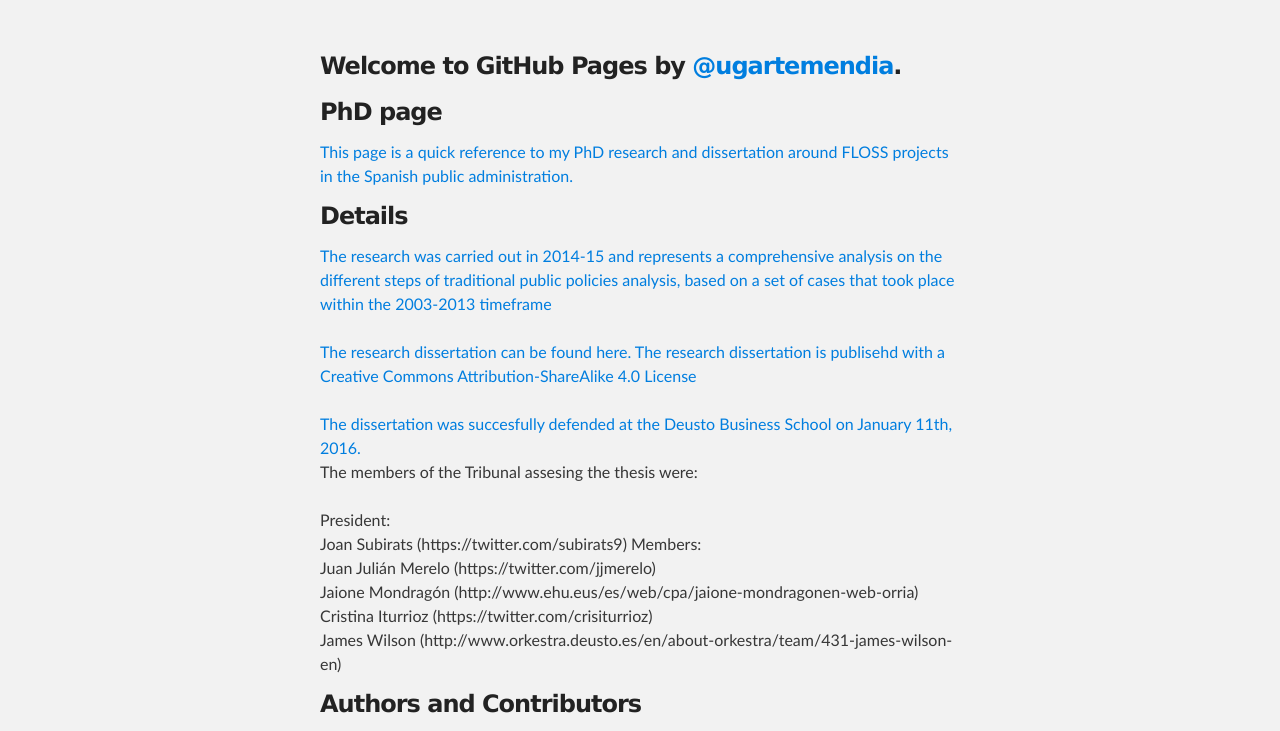
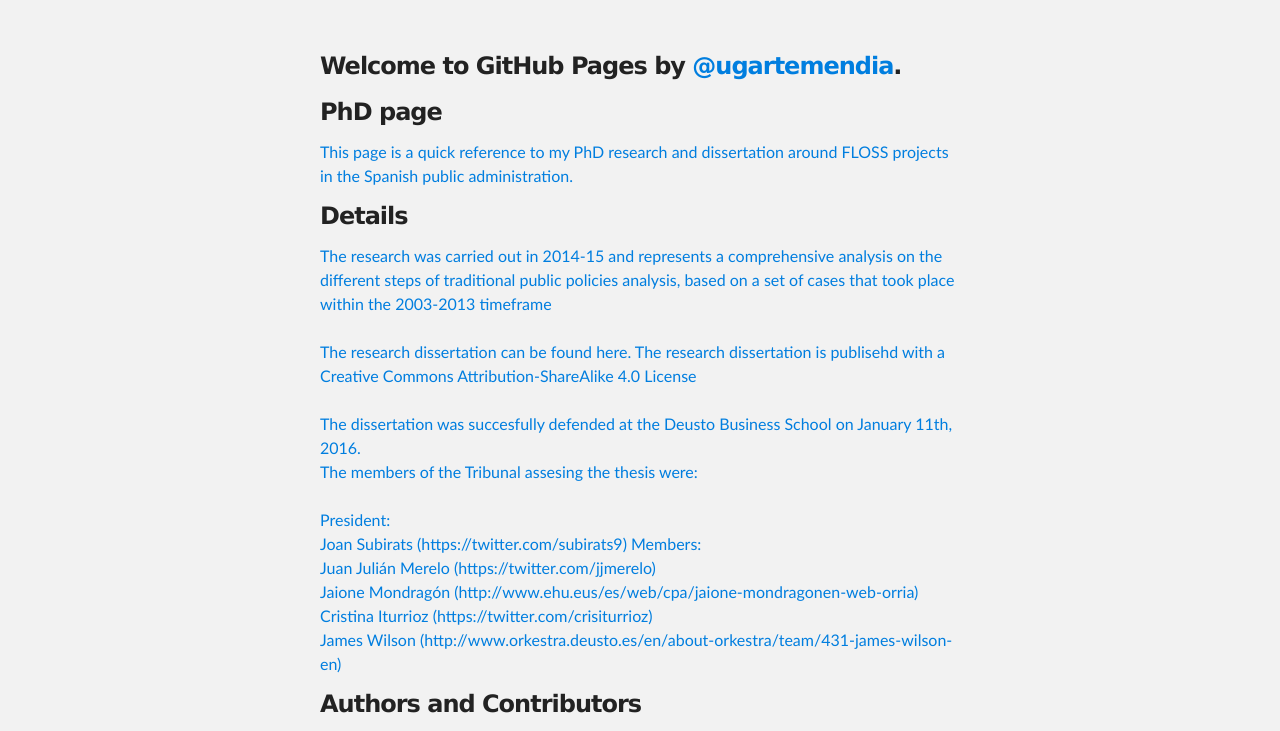
Before and after one commit to ugartemendia/ugartemendia.github.io, a plain HTML site: page index.html in a window 1280 px wide. Shown: the part 176-907 px from the top of the page. Drawn offline with Linux system fonts and the light colour scheme.

Commit message:
Update index.html

```diff
--- a/index.html
+++ b/index.html
@@ -44,13 +44,13 @@ analysis, based on a set of cases that took place within the 2003-2013 timeframe
 publisehd with a Creative Commons Attribution-ShareAlike 4.0 License</a>
 <br><br>
 <a>The dissertation was succesfully defended at the Deusto Business School on January 11th, 2016.</a><br>
-The members of the Tribunal assesing the thesis were:<br><br>
+<a>The members of the Tribunal assesing the thesis were:<br><br>
 President:<br> Joan Subirats (https://twitter.com/subirats9)
 Members:<br>
 Juan Julián Merelo (https://twitter.com/jjmerelo)<br>
 Jaione Mondragón (http://www.ehu.eus/es/web/cpa/jaione-mondragonen-web-orria)<br>
 Cristina Iturrioz (https://twitter.com/crisiturrioz)<br>
-James Wilson (http://www.orkestra.deusto.es/en/about-orkestra/team/431-james-wilson-en)
+James Wilson (http://www.orkestra.deusto.es/en/about-orkestra/team/431-james-wilson-en)</a>
 
 <h3>
 <a id="authors-and-contributors" class="anchor" href="#authors-and-contributors" aria-hidden="true"><span class="octicon octicon-link"></span></a>Authors and Contributors</h3>
```
